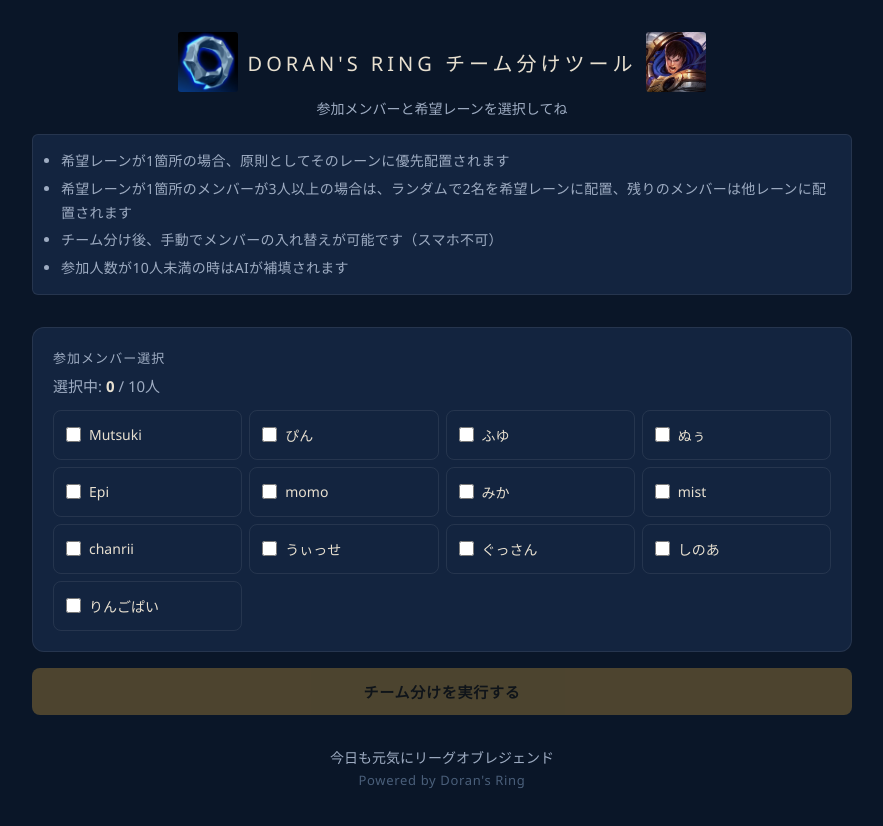
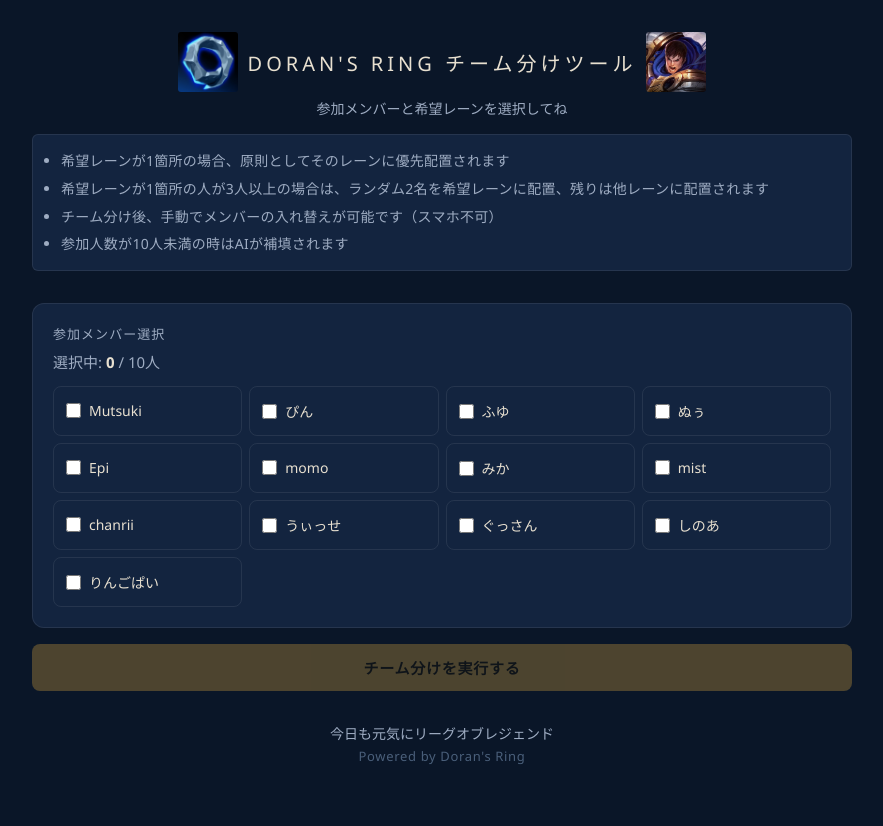
Before and after one commit to pipipi862/lol-team-maker, a React (Vite) app: page / in a window 1280 px wide. Shown: the top 826 px of the page, without its empty margins (198-1081 px from the left). After the commit the page ends 805 px from the top, so only its background shows below. Built offline with nearby package versions, Linux system fonts and the light colour scheme.

Commit message:
テキスト修正

```diff
--- a/src/App.jsx
+++ b/src/App.jsx
@@ -97,7 +97,7 @@
         </p>
         <ul className={styles.notes}>
   <li>希望レーンが1箇所の場合、原則としてそのレーンに優先配置されます</li>
-  <li>希望レーンが1箇所のメンバーが3人以上の場合は、ランダムで2名を希望レーンに配置、残りのメンバーは他レーンに配置されます</li>
+  <li>希望レーンが1箇所の人が3人以上の場合は、ランダム2名を希望レーンに配置、残りは他レーンに配置されます</li>
     <li>チーム分け後、手動でメンバーの入れ替えが可能です（スマホ不可）</li>
   <li>参加人数が10人未満の時はAIが補填されます</li>
 
```
